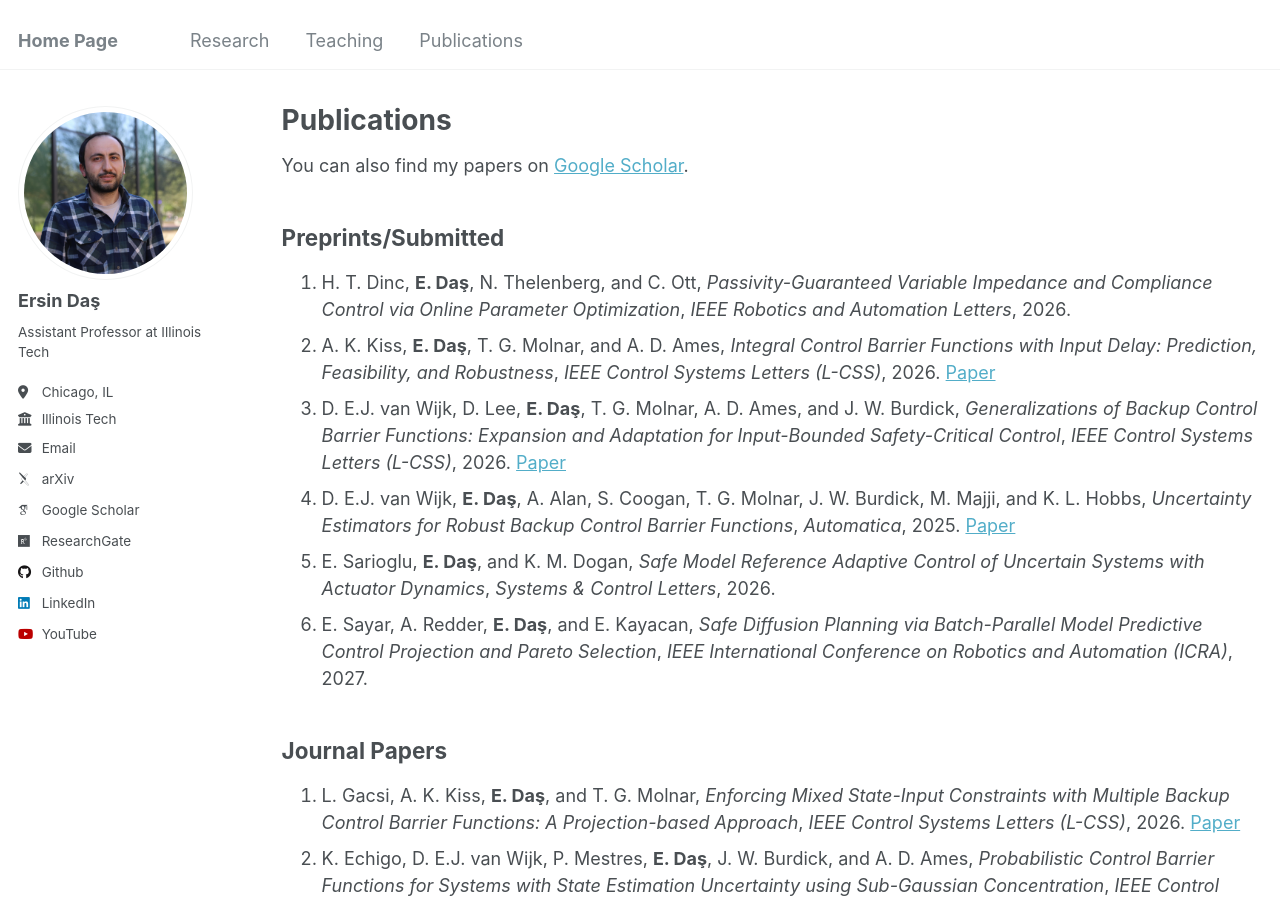
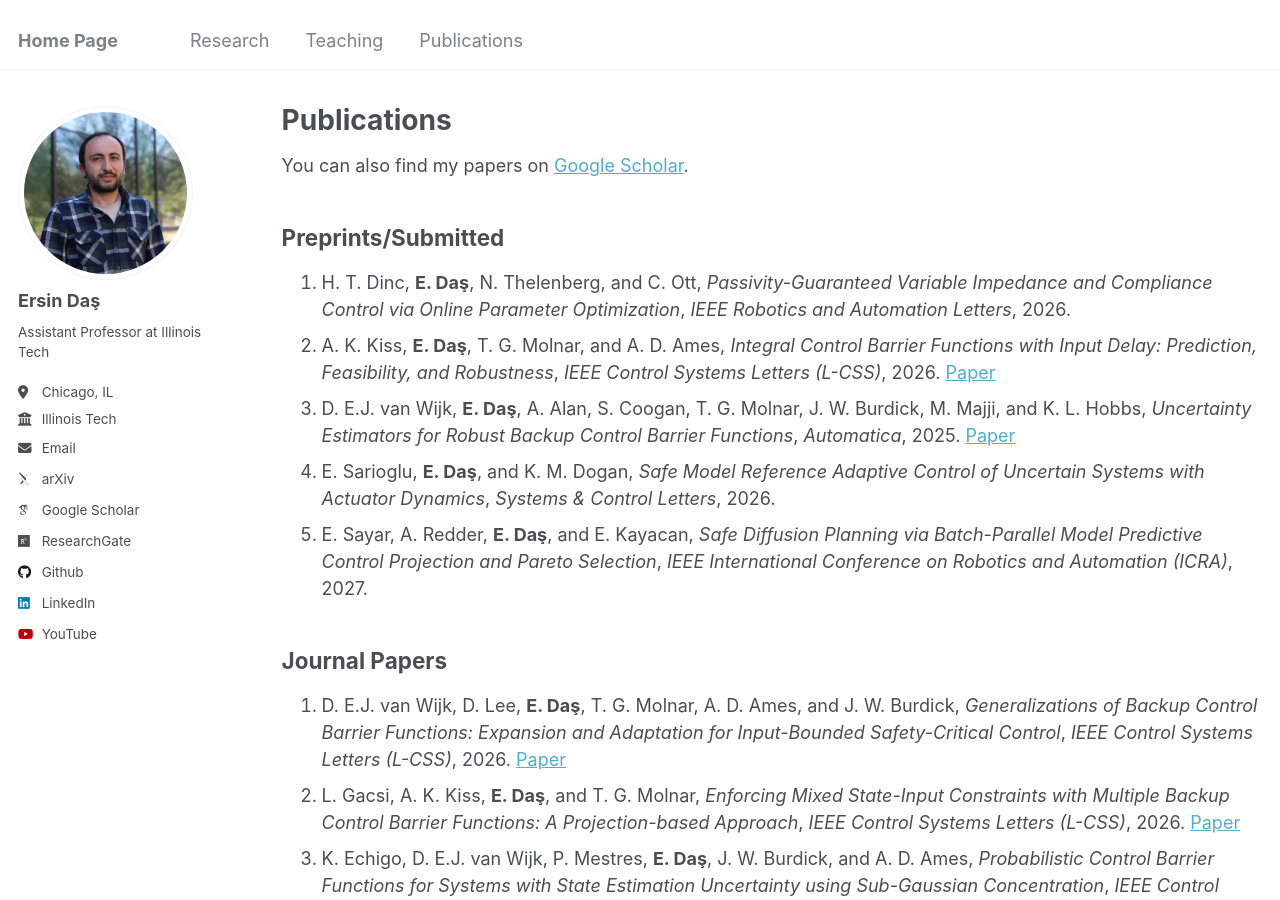
Before and after one commit to ersindas/ersindas.github.io, a Jekyll site: the page built from _pages/publications.md, in a window 1280 px wide and 900 px high. Built offline with Jekyll 4.4.1, drawn with Linux system fonts in a browser that asks for light colours; some web fonts are replaced; part of the change alters nothing that is shown.

```diff
--- a/_pages/publications.md
+++ b/_pages/publications.md
@@ -10,28 +10,28 @@ author_profile: true
 ## Preprints/Submitted
 1. H. T. Dinc, **E. Daş**, N. Thelenberg, and C. Ott, *Passivity-Guaranteed Variable Impedance and Compliance Control via Online Parameter Optimization*, *IEEE Robotics and Automation Letters*, 2026.
 2. A. K. Kiss, **E. Daş**, T. G. Molnar, and A. D. Ames, *Integral Control Barrier Functions with Input Delay: Prediction, Feasibility, and Robustness*, *IEEE Control Systems Letters (L-CSS)*, 2026. [Paper](https://arxiv.org/pdf/2603.24566)
-3. D. E.J. van Wijk, D. Lee, **E. Daş**, T. G. Molnar, A. D. Ames, and J. W. Burdick, *Generalizations of Backup Control Barrier Functions: Expansion and Adaptation for Input-Bounded Safety-Critical Control*, *IEEE Control Systems Letters (L-CSS)*, 2026. [Paper](https://arxiv.org/pdf/2603.18450)
-4. D. E.J. van Wijk, **E. Daş**, A. Alan, S. Coogan, T. G. Molnar, J. W. Burdick, M. Majji, and K. L. Hobbs, *Uncertainty Estimators for Robust Backup Control Barrier Functions*, *Automatica*, 2025. [Paper](https://arxiv.org/pdf/2503.15734)
-5. E. Sarioglu, **E. Daş**, and K. M. Dogan, *Safe Model Reference Adaptive Control of Uncertain Systems with
+3. D. E.J. van Wijk, **E. Daş**, A. Alan, S. Coogan, T. G. Molnar, J. W. Burdick, M. Majji, and K. L. Hobbs, *Uncertainty Estimators for Robust Backup Control Barrier Functions*, *Automatica*, 2025. [Paper](https://arxiv.org/pdf/2503.15734)
+4. E. Sarioglu, **E. Daş**, and K. M. Dogan, *Safe Model Reference Adaptive Control of Uncertain Systems with
 Actuator Dynamics*, *Systems & Control Letters*, 2026.
-6. E. Sayar, A. Redder, **E. Daş**, and E. Kayacan, *Safe Diffusion Planning via Batch-Parallel Model Predictive Control Projection and Pareto Selection*, *IEEE International Conference on Robotics and Automation (ICRA)*, 2027.
+5. E. Sayar, A. Redder, **E. Daş**, and E. Kayacan, *Safe Diffusion Planning via Batch-Parallel Model Predictive Control Projection and Pareto Selection*, *IEEE International Conference on Robotics and Automation (ICRA)*, 2027.
 
 ## Journal Papers
-1. L. Gacsi, A. K. Kiss, **E. Daş**, and T. G. Molnar, *Enforcing Mixed State-Input Constraints with Multiple Backup Control Barrier Functions: A Projection-based Approach*, *IEEE Control Systems Letters (L-CSS)*, 2026. [Paper](https://arxiv.org/pdf/2603.17097)
-2. K. Echigo, D. E.J. van Wijk, P. Mestres, **E. Daş**, J. W. Burdick, and A. D. Ames, *Probabilistic Control Barrier Functions for Systems with State Estimation Uncertainty using Sub-Gaussian Concentration*, *IEEE Control Systems Letters (L-CSS)*, 2026. [Paper](https://arxiv.org/pdf/2604.08831)
-3. **E. Daş**, R. Nanayakkara, X. Tan, R. M. Bena, J. W. Burdick, P. Tabuada, and A. D. Ames, *Safe Navigation under State Uncertainty: Online Adaptation for Robust Control Barrier Functions*, *IEEE Robotics and Automation Letters*, 2025. [Paper](https://arxiv.org/pdf/2508.19159), [code](https://github.com/ersindas/robust-CBFs), [video](https://youtu.be/tTNu-Etm0SU)
-4. T. Touma, **E. Daş**, E. Tevere, M. Feather, K. Kolcio, M. Prather, A. Candela, A. Goel, E. Kramer, H. Nayar, L. Fesq, and J. W. Burdick, *AI Space Cortex: An Experimental System for
+1. D. E.J. van Wijk, D. Lee, **E. Daş**, T. G. Molnar, A. D. Ames, and J. W. Burdick, *Generalizations of Backup Control Barrier Functions: Expansion and Adaptation for Input-Bounded Safety-Critical Control*, *IEEE Control Systems Letters (L-CSS)*, 2026. [Paper](https://arxiv.org/pdf/2603.18450)
+2. L. Gacsi, A. K. Kiss, **E. Daş**, and T. G. Molnar, *Enforcing Mixed State-Input Constraints with Multiple Backup Control Barrier Functions: A Projection-based Approach*, *IEEE Control Systems Letters (L-CSS)*, 2026. [Paper](https://arxiv.org/pdf/2603.17097)
+3. K. Echigo, D. E.J. van Wijk, P. Mestres, **E. Daş**, J. W. Burdick, and A. D. Ames, *Probabilistic Control Barrier Functions for Systems with State Estimation Uncertainty using Sub-Gaussian Concentration*, *IEEE Control Systems Letters (L-CSS)*, 2026. [Paper](https://arxiv.org/pdf/2604.08831)
+4. **E. Daş**, R. Nanayakkara, X. Tan, R. M. Bena, J. W. Burdick, P. Tabuada, and A. D. Ames, *Safe Navigation under State Uncertainty: Online Adaptation for Robust Control Barrier Functions*, *IEEE Robotics and Automation Letters*, 2025. [Paper](https://arxiv.org/pdf/2508.19159), [code](https://github.com/ersindas/robust-CBFs), [video](https://youtu.be/tTNu-Etm0SU)
+5. T. Touma, **E. Daş**, E. Tevere, M. Feather, K. Kolcio, M. Prather, A. Candela, A. Goel, E. Kramer, H. Nayar, L. Fesq, and J. W. Burdick, *AI Space Cortex: An Experimental System for
 Future Era Space Exploration*, *IEEE Transactions on Field Robotics*, 2025. [Paper](https://arxiv.org/pdf/2507.06574)
-5. **E. Daş**, J. W. Burdick, *Robust Control Barrier Functions using Uncertainty Estimation with Application to Mobile Robots*, *IEEE Transactions on Automatic Control (TAC)*, 2025. [Paper](https://arxiv.org/pdf/2401.01881)
-6. **E. Daş**, A. D. Ames, and J. W. Burdick, *Rollover Prevention for Mobile Robots With Control Barrier Functions: Differentiator-Based Adaptation and Projection-to-State Safety*, *IEEE Control Systems Letters (L-CSS)*, 2024. [Paper](https://arxiv.org/pdf/2403.08916)
-7. A. Alan, T. G. Molnar, **E. Daş**, A. D. Ames, and G. Orosz, *Disturbance Observers for Robust Safety-Critical Control with Control Barrier Functions*, *IEEE Control Systems Letters*, 2022. [Paper](https://arxiv.org/pdf/2209.08123)
-8. **E. Daş**, *Combined Design of Robust Controller and Disturbance Observer in a Fixed-Order $$\mathcal{H}_\infty$$ Control Framework*, *Mechatronics*, 2022. [Paper](https://www.sciencedirect.com/science/article/pii/S0957415822001301)
-9. **E. Daş**, S. C. Baslamisli, *Two Degree of Freedom Robust Data-Driven Fixed-Order Controller Synthesis Using Convex Optimization*, *ISA Transactions*, 2021. [Paper](https://www.sciencedirect.com/science/article/pii/S0019057820305474)
-10. **E. Daş**, S. C. Baslamisli, *Robust Data-Driven Fixed-Order Controller Synthesis: Model Matching Approach*, *IET Control Theory & Applications*, 2021. [Paper](https://ietresearch.onlinelibrary.wiley.com/doi/full/10.1049/cth2.12024)
-11. **E. Daş**, S. C. Baslamisli, *Data-Driven Fixed-Order $$\mathcal{H}_\infty$$ Controller Synthesis in Frequency Domain: Closed-Loop System Approach*, *Transactions of the Institute of Measurement and Control*, 2021. [Paper](https://journals.sagepub.com/doi/abs/10.1177/0142331219847741)
-12. **E. Daş**, M. Keles, and I. I. Delice, *Analysis and Robust Position Control of an Electromechanical Control Actuation System*, *Transactions of the Institute of Measurement and Control*, 2021. [Paper](https://journals.sagepub.com/doi/abs/10.1177/0142331218813421)
-13. R. Keskin, I. Aliskan, **E. Daş**, *Robust Type-III Controller Synthesis for Interleaved Boost Converters Using $$\mathcal{H}_\infty$$ Control Method*, *Transactions of the Institute of Measurement and Control*, 2021. [Paper](https://journals.sagepub.com/doi/abs/10.1177/01423312211019560)
-14. R. Keskin, I. Aliskan, **E. Daş**, *Robust Fixed-Order $$\mathcal{H}_\infty$$ Controller Synthesis for Multi-Phase Converters with Input Voltage Feed-Forward*, *Journal of the Franklin Institute*, 2021. [Paper](https://www.sciencedirect.com/science/article/pii/S001600322300371X)
+6. **E. Daş**, J. W. Burdick, *Robust Control Barrier Functions using Uncertainty Estimation with Application to Mobile Robots*, *IEEE Transactions on Automatic Control (TAC)*, 2025. [Paper](https://arxiv.org/pdf/2401.01881)
+7. **E. Daş**, A. D. Ames, and J. W. Burdick, *Rollover Prevention for Mobile Robots With Control Barrier Functions: Differentiator-Based Adaptation and Projection-to-State Safety*, *IEEE Control Systems Letters (L-CSS)*, 2024. [Paper](https://arxiv.org/pdf/2403.08916)
+8. A. Alan, T. G. Molnar, **E. Daş**, A. D. Ames, and G. Orosz, *Disturbance Observers for Robust Safety-Critical Control with Control Barrier Functions*, *IEEE Control Systems Letters*, 2022. [Paper](https://arxiv.org/pdf/2209.08123)
+9. **E. Daş**, *Combined Design of Robust Controller and Disturbance Observer in a Fixed-Order $$\mathcal{H}_\infty$$ Control Framework*, *Mechatronics*, 2022. [Paper](https://www.sciencedirect.com/science/article/pii/S0957415822001301)
+10. **E. Daş**, S. C. Baslamisli, *Two Degree of Freedom Robust Data-Driven Fixed-Order Controller Synthesis Using Convex Optimization*, *ISA Transactions*, 2021. [Paper](https://www.sciencedirect.com/science/article/pii/S0019057820305474)
+11. **E. Daş**, S. C. Baslamisli, *Robust Data-Driven Fixed-Order Controller Synthesis: Model Matching Approach*, *IET Control Theory & Applications*, 2021. [Paper](https://ietresearch.onlinelibrary.wiley.com/doi/full/10.1049/cth2.12024)
+12. **E. Daş**, S. C. Baslamisli, *Data-Driven Fixed-Order $$\mathcal{H}_\infty$$ Controller Synthesis in Frequency Domain: Closed-Loop System Approach*, *Transactions of the Institute of Measurement and Control*, 2021. [Paper](https://journals.sagepub.com/doi/abs/10.1177/0142331219847741)
+13. **E. Daş**, M. Keles, and I. I. Delice, *Analysis and Robust Position Control of an Electromechanical Control Actuation System*, *Transactions of the Institute of Measurement and Control*, 2021. [Paper](https://journals.sagepub.com/doi/abs/10.1177/0142331218813421)
+14. R. Keskin, I. Aliskan, **E. Daş**, *Robust Type-III Controller Synthesis for Interleaved Boost Converters Using $$\mathcal{H}_\infty$$ Control Method*, *Transactions of the Institute of Measurement and Control*, 2021. [Paper](https://journals.sagepub.com/doi/abs/10.1177/01423312211019560)
+15. R. Keskin, I. Aliskan, **E. Daş**, *Robust Fixed-Order $$\mathcal{H}_\infty$$ Controller Synthesis for Multi-Phase Converters with Input Voltage Feed-Forward*, *Journal of the Franklin Institute*, 2021. [Paper](https://www.sciencedirect.com/science/article/pii/S001600322300371X)
 
 ## Conference Papers
 1. E. Sayar, **E. Daş**, J. W. Burdick, A. Knoll, and E. Kayacan, *D-SafeMPC: Diffusion-Driven Safe Model Predictive Control with Discrete-Time Control Barrier Functions*, *IEEE/RSJ International Conference on Intelligent Robots and Systems (IROS)*, 2026.
```
